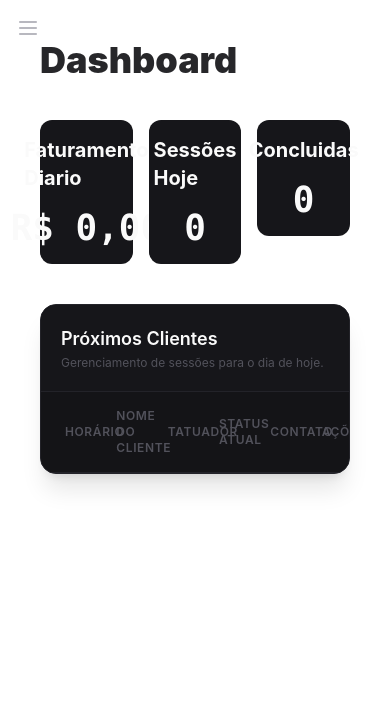
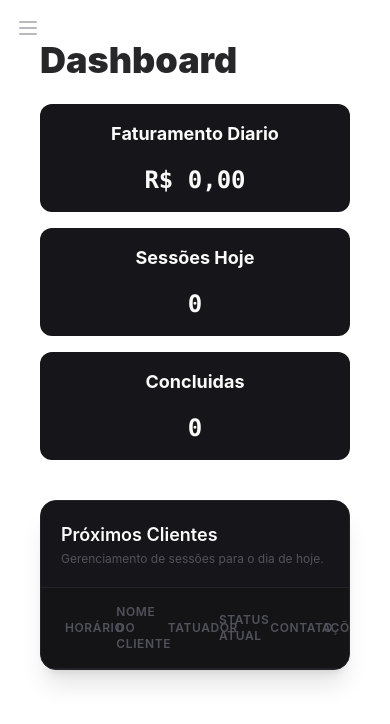
Before and after one commit to augustoteix0/TattooManager, a React (Vite) app: page / in a window 390 px wide. Shown: the top 724 px of the page. Built offline with nearby package versions, Linux system fonts and the light colour scheme.

Commit message:
refactor: Dashborad summary

```diff
--- a/src/pages/Dashboard/Dashboard.tsx
+++ b/src/pages/Dashboard/Dashboard.tsx
@@ -45,27 +45,27 @@ export function Dashboard() {
   return (
     <div className="p-10">
       <h1 className="text-4xl font-black text-zinc-800">Dashboard</h1>
-      <div className="grid grid-cols-3 gap-4 pt-10">
+      <div className="grid grid-cols-1 md:grid-cols-3 gap-4 pt-6 md:pt-10">
         <div className="cardDash">
-          <h2 className="text-xl font-bold">Faturamento Diario</h2>
-          <span className="text-4xl font-semibold font-mono">
+          <h2 className="text-lg md:text-xl font-bold">Faturamento Diario</h2>
+          <span className="text-2xl md:text-4xl font-semibold font-mono">
             {formatterInvoicing.format(tattooToday)}
           </span>
         </div>
         <div>
           <div className="cardDash">
-            <h2 className="text-xl font-bold">Sessões Hoje</h2>
-            <span className="text-4xl font-semibold font-mono">{todaySessions}</span>
+            <h2 className="text-lg md:text-xl font-bold">Sessões Hoje</h2>
+            <span className="text-2xl md:text-4xl font-semibold font-mono">{todaySessions}</span>
           </div>
         </div>
         <div>
           <div className="cardDash">
-            <h2 className="text-xl font-bold">Concluidas</h2>
-            <span className="text-4xl font-semibold font-mono">{concluidos}</span>
+            <h2 className="text-lg md:text-xl font-bold">Concluidas</h2>
+            <span className="text-2xl md:text-4xl font-semibold font-mono">{concluidos}</span>
           </div>
         </div>
       </div>
-      <div>
+      <div className="mt-6 md:mt-0">
         <TableDashboard dataDeHojeFormatada={dataDeHojeFormatada}/>
       </div>
     </div>
```
